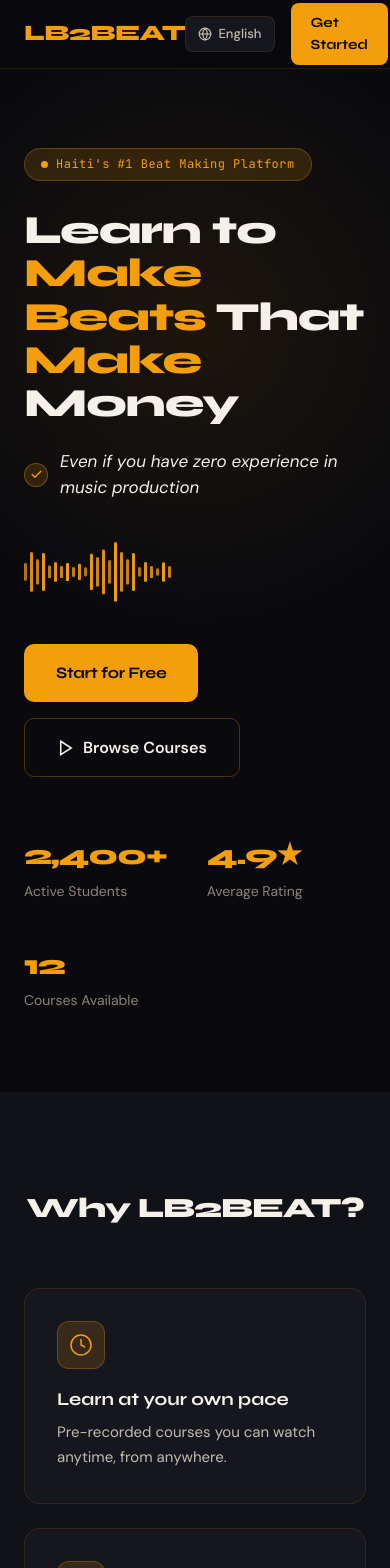
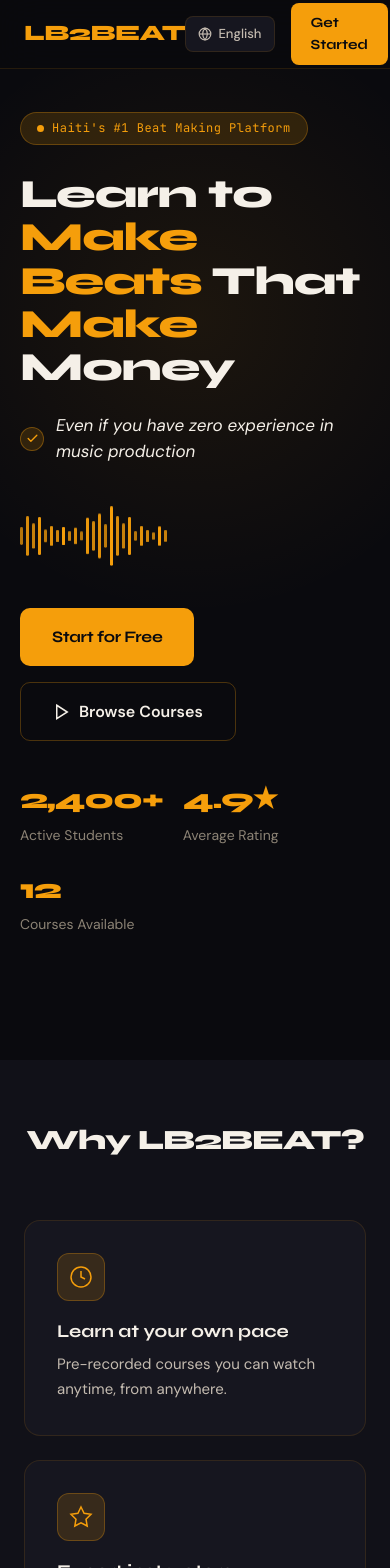
Before and after one commit to skywalker2k17/lb2beat, a Next.js app in the folder apps/web/: page /en in a window 390 px wide. Shown: the top 1568 px of the page. Built offline with nearby package versions, Linux system fonts and the light colour scheme.

Commit message:
Make site fully mobile responsive: padding, grids, hero stats, course meta

```diff
--- a/apps/web/app/globals.css
+++ b/apps/web/app/globals.css
@@ -94,3 +94,15 @@
   outline: 2px solid var(--amber);
   outline-offset: 3px;
 }
+
+/* Mobile responsive */
+@media (max-width: 768px) {
+  section {
+    padding-top: 64px !important;
+    padding-bottom: 64px !important;
+  }
+  .lb-footer-grid {
+    grid-template-columns: 1fr !important;
+    gap: 32px !important;
+  }
+}
--- a/apps/web/components/home/CoursesSection.tsx
+++ b/apps/web/components/home/CoursesSection.tsx
@@ -46,7 +46,7 @@
         </div>
 
         {/* Course grid */}
-        <div style={{ display: "grid", gridTemplateColumns: "repeat(auto-fill, minmax(320px, 1fr))", gap: 24 }}>
+        <div style={{ display: "grid", gridTemplateColumns: "repeat(auto-fill, minmax(min(100%, 300px), 1fr))", gap: 24 }}>
           {filtered.map(course => (
             <div key={course.id} style={{
               background: "var(--bg-card)", border: "1px solid var(--border)",
@@ -77,7 +77,7 @@
                 <h3 style={{ fontFamily: "var(--font-display)", fontSize: 18, fontWeight: 700, marginBottom: 8 }}>{course.title}</h3>
                 <p style={{ color: "var(--text-secondary)", fontSize: 14, lineHeight: 1.6, marginBottom: 16 }}>{course.description}</p>
 
-                <div style={{ display: "flex", gap: 16, marginBottom: 20 }}>
+                <div style={{ display: "flex", gap: 12, marginBottom: 20, flexWrap: "wrap", rowGap: 6 }}>
                   {[
                     { icon: "📚", val: `${course.lessons} ${t("lessons")}` },
                     { icon: "⏱", val: `${course.hours} ${t("hours")}` },
--- a/apps/web/components/home/HeroSection.tsx
+++ b/apps/web/components/home/HeroSection.tsx
@@ -38,7 +38,13 @@
         pointerEvents: "none",
       }} />
 
-      <div style={{ maxWidth: 1200, margin: "0 auto", padding: "80px 24px", position: "relative" }}>
+      <style>{`
+        @media(max-width:768px){
+          .lb-hero-inner{padding:48px 20px 60px!important;}
+          .lb-hero-stats{gap:20px!important;margin-top:36px!important;}
+        }
+      `}</style>
+      <div style={{ maxWidth: 1200, margin: "0 auto", padding: "80px 24px", position: "relative" }} className="lb-hero-inner">
         <div style={{ maxWidth: 760 }}>
           {/* Eyebrow */}
           <div style={{
@@ -139,7 +145,7 @@
           </div>
 
           {/* Stats */}
-          <div style={{ display: "flex", gap: 40, marginTop: 56, flexWrap: "wrap" }}>
+          <div style={{ display: "flex", gap: 40, marginTop: 56, flexWrap: "wrap" }} className="lb-hero-stats">
             {[
               { value: "2,400+", label: t("students") },
               { value: "4.9★", label: t("rating") },
--- a/apps/web/components/home/PricingSection.tsx
+++ b/apps/web/components/home/PricingSection.tsx
@@ -35,7 +35,7 @@
           <p style={{ color: "var(--text-secondary)", fontSize: 16 }}>{t("subtitle")}</p>
         </div>
 
-        <div style={{ display: "grid", gridTemplateColumns: "repeat(auto-fit, minmax(280px, 1fr))", gap: 24 }}>
+        <div style={{ display: "grid", gridTemplateColumns: "repeat(auto-fit, minmax(min(100%, 260px), 1fr))", gap: 24 }}>
           {PLANS.map(plan => (
             <div key={plan.name} style={{
               background: plan.popular ? "var(--bg-card)" : "var(--bg-surface)",
--- a/apps/web/components/home/TestimonialsSection.tsx
+++ b/apps/web/components/home/TestimonialsSection.tsx
@@ -19,7 +19,7 @@
         <h2 style={{ fontFamily: "var(--font-display)", fontSize: "clamp(28px, 4vw, 48px)", fontWeight: 800, textAlign: "center", marginBottom: 64, letterSpacing: "-1px" }}>
           {t("title")}
         </h2>
-        <div style={{ display: "grid", gridTemplateColumns: "repeat(auto-fill, minmax(300px, 1fr))", gap: 20 }}>
+        <div style={{ display: "grid", gridTemplateColumns: "repeat(auto-fill, minmax(min(100%, 280px), 1fr))", gap: 20 }}>
           {TESTIMONIALS.map((item, i) => (
             <div key={i} style={{
               background: "var(--bg-card)", border: "1px solid var(--border)",
```
